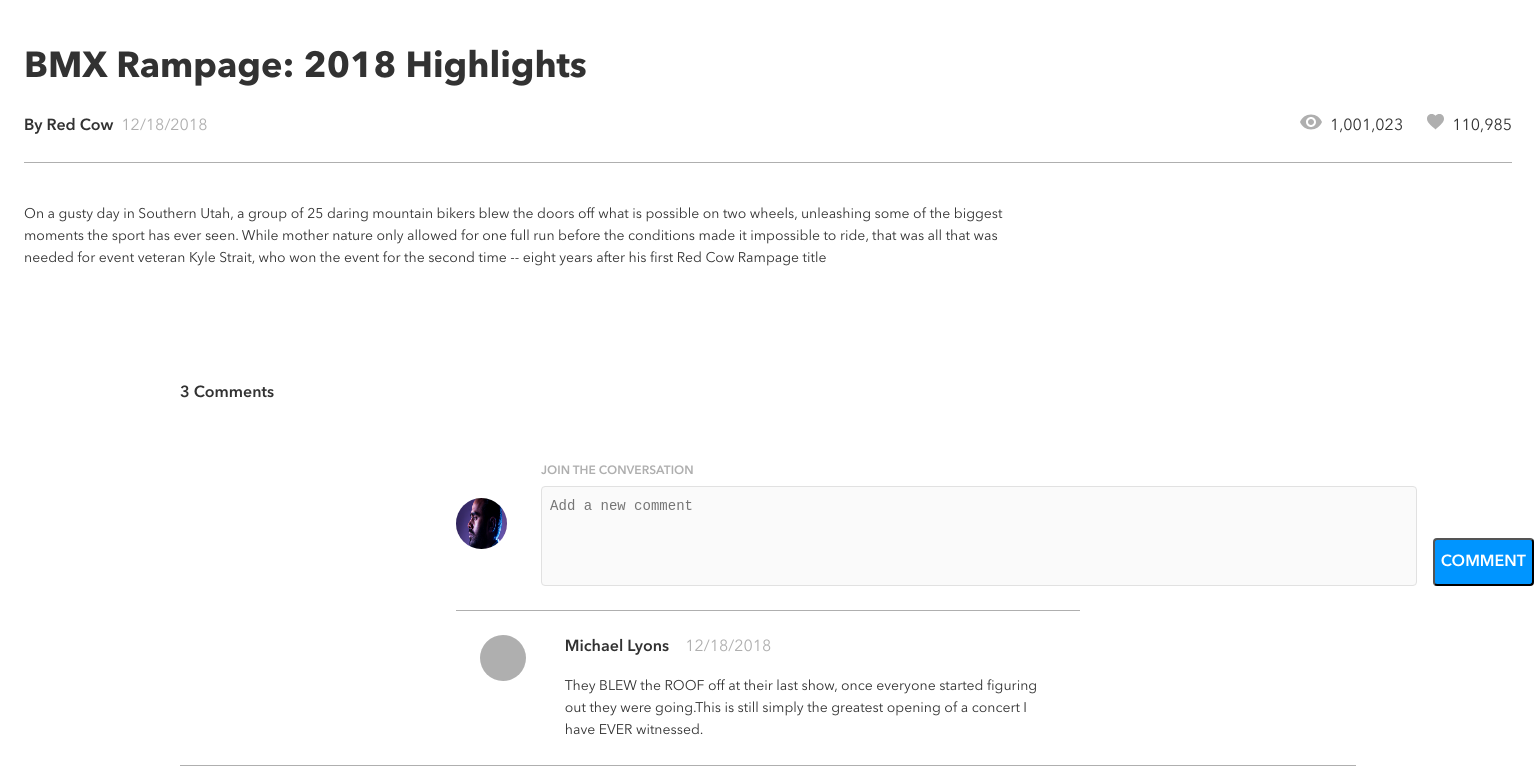
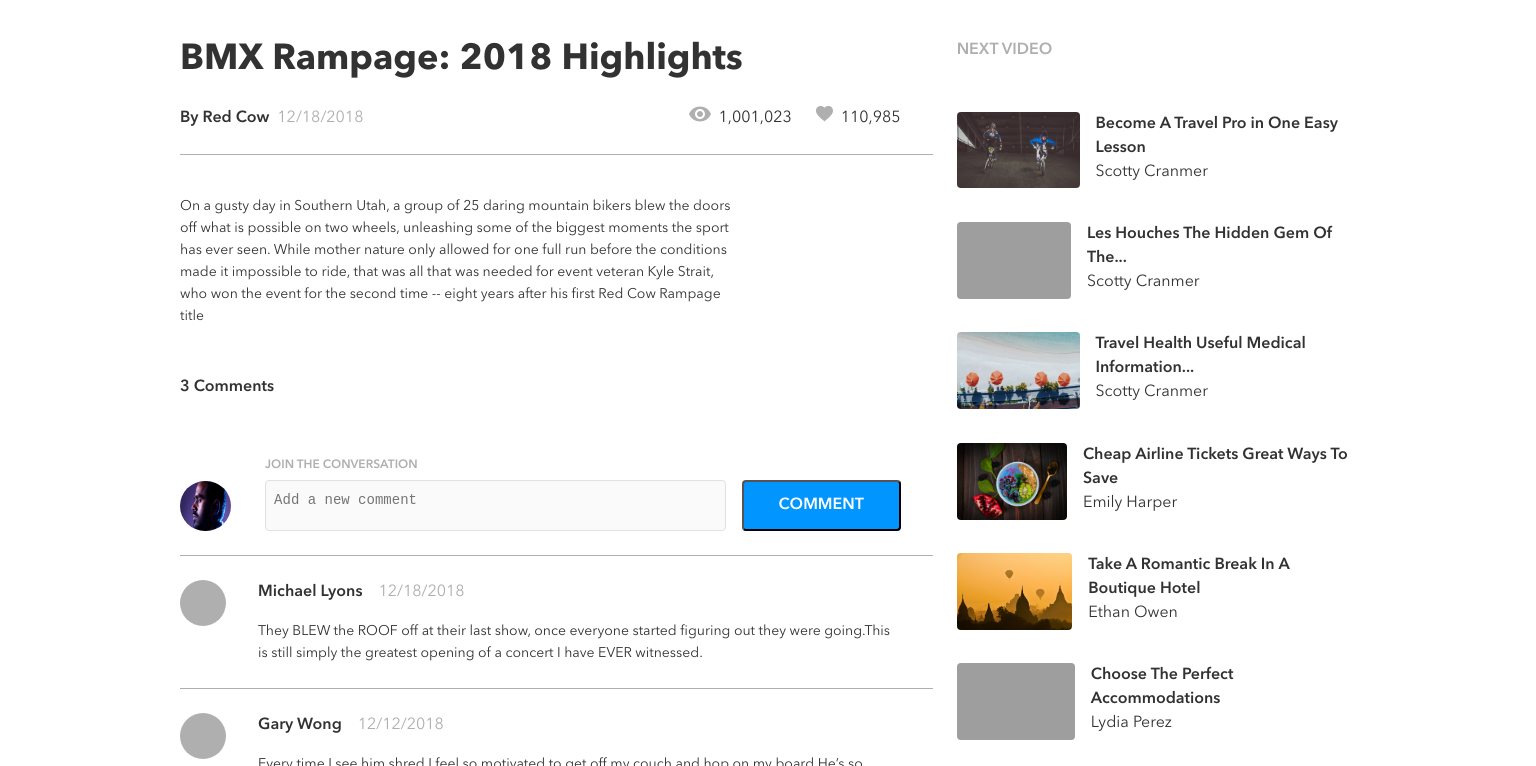
Before and after one commit to SoLetsCode/derek-so-brainflix, a React (Create React App) app in the folder sprint-one/: page / in a window 1536 px wide. Shown: the part 658-1424 px from the top of the page. Built offline with nearby package versions, Linux system fonts and the light colour scheme.

Commit message:
styling finished for all three modes

```diff
--- a/sprint-one/src/components/Playlist.js
+++ b/sprint-one/src/components/Playlist.js
@@ -19,7 +19,7 @@ function Playlist(props) {
   return (
     <div className="playlist">
       <h2 className="playlist__title">NEXT VIDEO</h2>
-      {playlistArray}
+      <div className="playlist__list-container">{playlistArray}</div>
     </div>
   );
 }
--- a/sprint-one/src/components/VideoDescription.js
+++ b/sprint-one/src/components/VideoDescription.js
@@ -6,9 +6,13 @@ import Playlist from "./Playlist";
 function VideoDescription(props) {
   return (
     <div className="video-description">
-      <VideoInformation />
-      <Comment comments={props.comments} />
-      <Playlist playlist={props.playlist} />
+      <div className="video-description__left">
+        <VideoInformation />
+        <Comment comments={props.comments} />
+      </div>
+      <div className="video-description__right">
+        <Playlist playlist={props.playlist} />
+      </div>
     </div>
   );
 }
--- a/sprint-one/src/styles/App.css
+++ b/sprint-one/src/styles/App.css
@@ -187,6 +187,15 @@ body {
   }
 }
 
+@media only screen and (min-width: 1440px) {
+  .video-description {
+    padding: 40px 180px;
+    display: -webkit-box;
+    display: -ms-flexbox;
+    display: flex;
+  }
+}
+
 .videoinfo {
   padding: 32px 16px 40px 16px;
 }
@@ -276,7 +285,7 @@ body {
             justify-content: space-between;
     border-bottom: solid 1px #afafaf;
     padding: 0 0 24px 0;
-    margin: 0 0 40px;
+    margin: 0 0 40px 0;
   }
   .videoinfo__author-post-container {
     margin: 0;
@@ -306,6 +315,19 @@ body {
     font-size: 14px;
     line-height: 22px;
     width: 65vw;
+  }
+}
+
+@media only screen and (min-width: 1440px) {
+  .videoinfo {
+    padding: 0;
+    width: 49vw;
+  }
+  .videoinfo__like-container {
+    margin: 0 32px 0 0;
+  }
+  .videoinfo__description {
+    width: 36.6vw;
   }
 }
 
@@ -587,14 +609,30 @@ body {
 
 @media only screen and (min-width: 1440px) {
   .comments {
-    padding: 48px 180px 40px 180px;
+    padding: 48px 0 0 0;
+    width: 49vw;
   }
   .comments__title {
     margin-bottom: 56px;
   }
+  .comments__form {
+    width: 100%;
+  }
   .comments__input-container {
-    margin-left: 276px;
-    margin-right: 276px;
+    margin: 0;
+    width: auto;
+    -webkit-box-align: end;
+        -ms-flex-align: end;
+            align-items: flex-end;
+  }
+  .comments__user-input-field {
+    width: 30vw;
+    height: 3.3vw;
+  }
+  .comments__form-button {
+    margin: 0 32px 0 0;
+    width: 100%;
+    height: 3.3vw;
   }
   .comments__image-container {
     width: 4.5vw;
@@ -608,25 +646,14 @@ body {
     width: 3vw;
     margin-bottom: 15px;
   }
-  .comments__form {
-    width: 32vw;
-  }
-  .comments__posting-container {
-    margin-left: 276px;
-    margin-right: 276px;
-  }
-  .comments__form-button {
-    height: 48px;
-    width: 11vw;
-  }
   .comments__card {
     margin-top: 24px;
     display: -webkit-box;
     display: -ms-flexbox;
     display: flex;
-    -webkit-box-pack: center;
-        -ms-flex-pack: center;
-            justify-content: center;
+    -webkit-box-pack: start;
+        -ms-flex-pack: start;
+            justify-content: flex-start;
   }
   .comments__card-image {
     width: 3vw;
@@ -634,10 +661,11 @@ body {
     margin-right: 16px;
   }
   .comments__card-left {
-    width: 4.5vw;
+    width: auto;
   }
   .comments__card-right {
-    width: 32vw;
+    width: auto;
+    margin: 0 32px 0 0;
   }
   .comments__card-delete-button {
     padding-right: 2px;
@@ -654,6 +682,29 @@ body {
 @media only screen and (min-width: 767px) {
   .playlist {
     padding: 40px 24px 24px 24px;
+  }
+}
+
+@media only screen and (min-width: 767px) and (min-width: 1440px) {
+  .playlist {
+    padding: 0 0 24px 24px;
+    height: 100%;
+  }
+}
+
+@media only screen and (min-width: 1440px) {
+  .playlist__list-container {
+    display: -webkit-box;
+    display: -ms-flexbox;
+    display: flex;
+    -webkit-box-orient: vertical;
+    -webkit-box-direction: normal;
+        -ms-flex-direction: column;
+            flex-direction: column;
+    -webkit-box-pack: space-evenly;
+        -ms-flex-pack: space-evenly;
+            justify-content: space-evenly;
+    height: 100%;
   }
 }
 
@@ -686,6 +737,13 @@ body {
   }
 }
 
+@media only screen and (min-width: 767px) and (min-width: 1440px) {
+  .playlist__img {
+    width: 8vw;
+    height: 5vw;
+  }
+}
+
 .playlist__card {
   display: -webkit-box;
   display: -ms-flexbox;
@@ -696,6 +754,12 @@ body {
 @media only screen and (min-width: 767px) {
   .playlist__card {
     width: 45vw;
+  }
+}
+
+@media only screen and (min-width: 767px) and (min-width: 1440px) {
+  .playlist__card {
+    width: auto;
   }
 }
 
--- a/sprint-one/src/styles/App.scss
+++ b/sprint-one/src/styles/App.scss
@@ -22,6 +22,7 @@ body {
 @import "./partials/colors";
 @import "./partials/Navbar";
 @import "./partials/Video";
+@import "./partials/VideoDescription";
 @import "./partials/VideoInformation";
 @import "./partials/Comment";
 @import "./partials/Playlist";
--- a/sprint-one/src/styles/partials/_Playlist.scss
+++ b/sprint-one/src/styles/partials/_Playlist.scss
@@ -3,6 +3,20 @@
 
   @include tablet {
     padding: 40px 24px 24px 24px;
+
+    @include desktop {
+      padding: 0 0 24px 24px;
+      height: 100%;
+    }
+  }
+
+  &__list-container {
+    @include desktop {
+      display: flex;
+      flex-direction: column;
+      justify-content: space-evenly;
+      height: 100%;
+    }
   }
 
   &__title {
@@ -24,6 +38,11 @@
     @include tablet {
       width: 15.6vw;
       height: 9.1vw;
+
+      @include desktop {
+        width: 8vw;
+        height: 5vw;
+      }
     }
   }
 
@@ -33,6 +52,10 @@
 
     @include tablet {
       width: 45vw;
+
+      @include desktop {
+        width: auto;
+      }
     }
   }
 
--- /dev/null
+++ b/sprint-one/src/styles/partials/_VideoDescription.scss
@@ -0,0 +1,6 @@
+@include desktop {
+  .video-description {
+    padding: 40px 180px;
+    display: flex;
+  }
+}
```
Also changed, not shown: sprint-one/src/styles/partials/_Comment.scss (+24 -20 lines), sprint-one/src/styles/partials/_VideoInformation.scss (+16 -1 lines), 1 other file (tests, documents, lock files or other folders).
